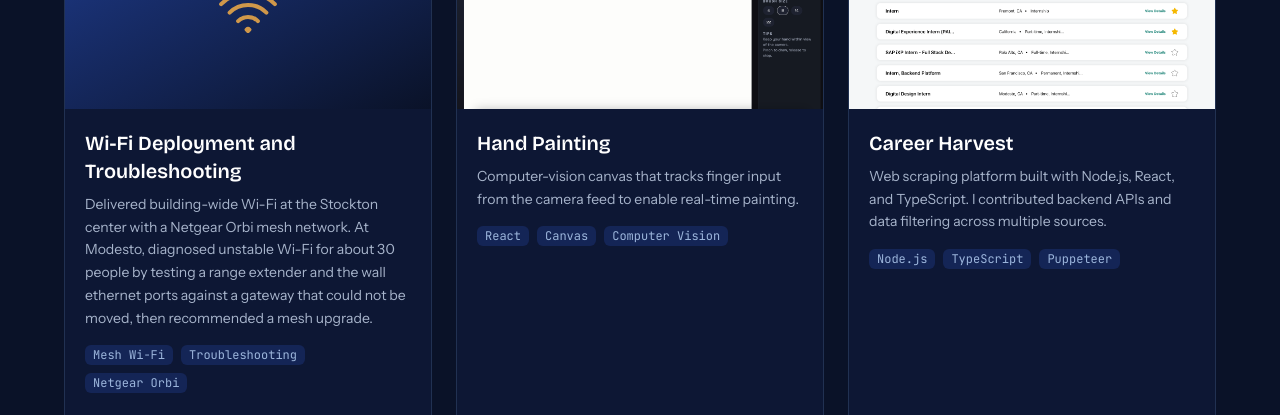
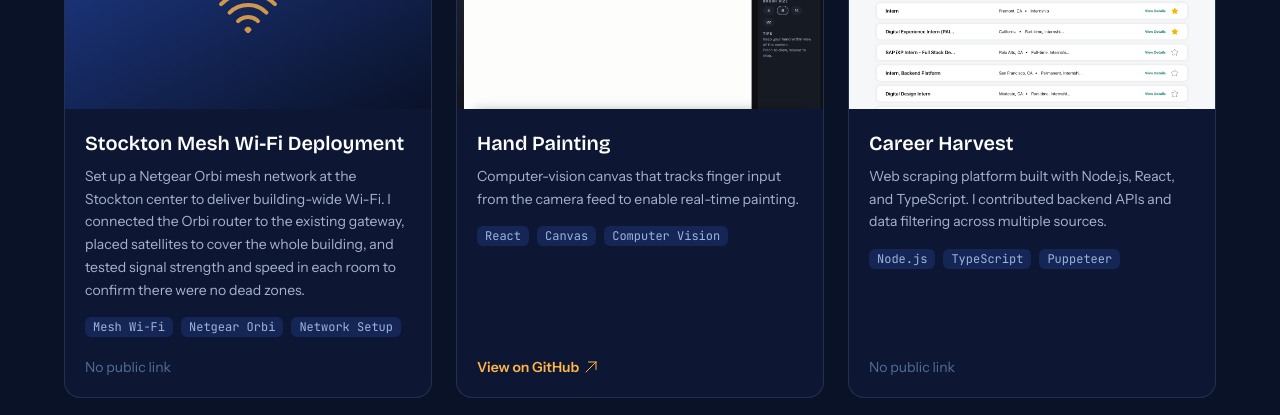
Before and after one commit to xowin/nextjsport, a Next.js app: page / in a window 1280 px wide. Shown: the part 3540-3955 px from the top of the page. Built offline with nearby package versions, Linux system fonts and the light colour scheme; no server answers.

Commit message:
content: focus Wi-Fi project on the Stockton Orbi setup
Co-Authored-By: Claude Opus 5.5 <noreply@anthropic.com>

```diff
--- a/app/data.js
+++ b/app/data.js
@@ -146,12 +146,12 @@ export const PROJECTS = [
   },
   {
     id: "wifi",
-    title: "Wi-Fi Deployment and Troubleshooting",
+    title: "Stockton Mesh Wi-Fi Deployment",
     description:
-      "Delivered building-wide Wi-Fi at the Stockton center with a Netgear Orbi mesh network. At Modesto, diagnosed unstable Wi-Fi for about 30 people by testing a range extender and the wall ethernet ports against a gateway that could not be moved, then recommended a mesh upgrade.",
+      "Set up a Netgear Orbi mesh network at the Stockton center to deliver building-wide Wi-Fi. I connected the Orbi router to the existing gateway, placed satellites to cover the whole building, and tested signal strength and speed in each room to confirm there were no dead zones.",
     Icon: WifiIcon,
     tags: ["IT"],
-    stack: ["Mesh Wi-Fi", "Troubleshooting", "Netgear Orbi"],
+    stack: ["Mesh Wi-Fi", "Netgear Orbi", "Network Setup"],
   },
   {
     id: "handpaint",
```
